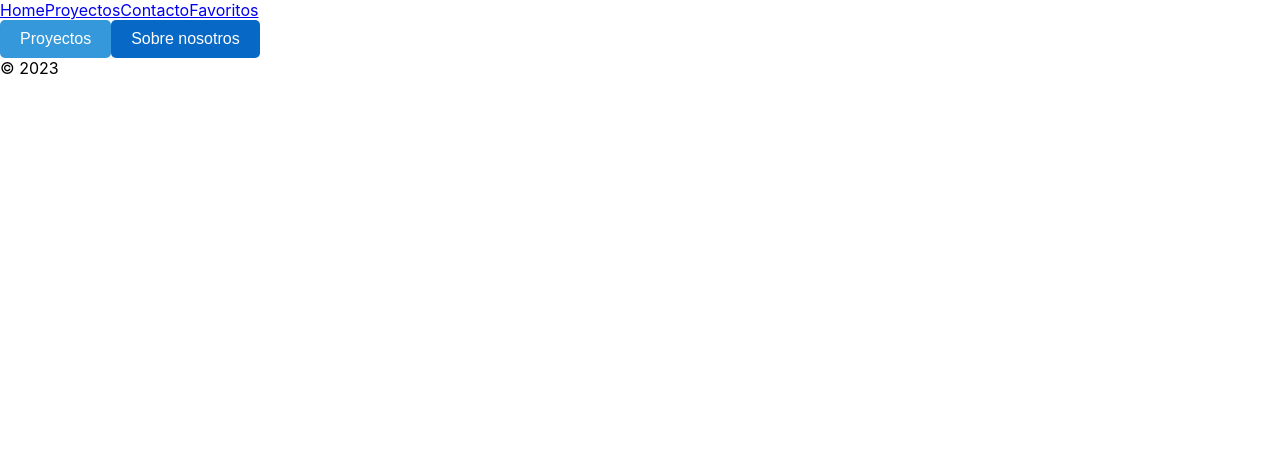
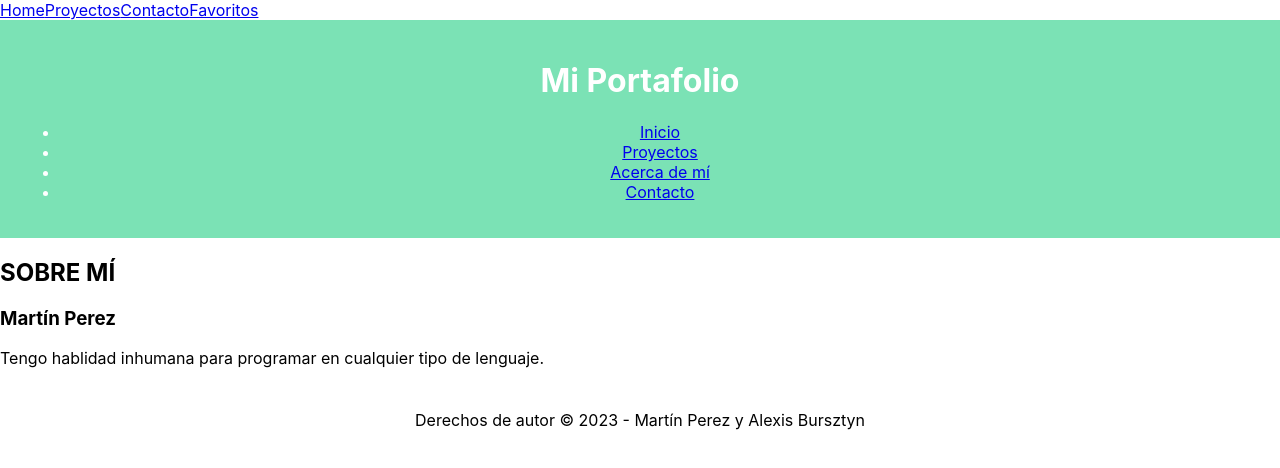
Before and after one commit to AleBur10/TP10-EFSI, a React (Create React App) app in the folder tp10/: page / in a window 1280 px wide. Shown: the top 468 px of the page. Built offline with nearby package versions, Linux system fonts and the light colour scheme.

Commit message:
estructura hecha..

```diff
--- a/tp10/context/CarritoContext.js
+++ /dev/null
@@ -1,5 +0,0 @@
-import React from "react";
-
-const CarritoContext = React.createContext();
-
-export default CarritoContext;
--- /dev/null
+++ b/tp10/context/FavoritosContext.js
@@ -0,0 +1,5 @@
+import React from "react";
+
+const FavoritosContext = React.createContext();
+
+export default FavoritosContext;
--- a/tp10/src/Componentes/Home.css
+++ b/tp10/src/Componentes/Home.css
@@ -1,19 +1,39 @@
-.proyectos {
-    background-color: #3498db; /* Cambia el color de fondo a tu preferencia */
-    color: #fff; /* Cambia el color del texto a tu preferencia */
-    padding: 10px 20px; /* Ajusta el espaciado interno a tu gusto */
-    border: none; /* Elimina el borde si no lo deseas */
-    border-radius: 5px; /* Añade esquinas redondeadas */
-    font-size: 16px; /* Ajusta el tamaño de fuente a tu preferencia */
-    cursor: pointer; /* Cambia el cursor al pasar el ratón por encima */
-  }
+/* Estilos para el encabezado (header) */
+header {
+  background-color: #7be2b5;
+  color: #fff;
+  text-align: center;
+  padding: 20px;
+}
 
-  .sobre-nosotros {
-    background-color: #0769c5; /* Cambia el color de fondo a tu preferencia */
-    color: #fff; /* Cambia el color del texto a tu preferencia */
-    padding: 10px 20px; /* Ajusta el espaciado interno a tu gusto */
-    border: none; /* Elimina el borde si no lo deseas */
-    border-radius: 5px; /* Añade esquinas redondeadas */
-    font-size: 16px; /* Ajusta el tamaño de fuente a tu preferencia */
-    cursor: pointer; /* Cambia el cursor al pasar el ratón por encima */
-  }
+/* Estilos para el menú */
+nav ul {
+  list-style: none;
+  padding: 0;
+  text-align: center;
+  background-color: #444;
+}
+
+nav ul li {
+  display: inline;
+  margin: 0 10px;
+}
+
+nav ul li a {
+  text-decoration: none;
+  color: #fff;
+}
+
+/* Estilos para el pie de página (footer) */
+footer {
+  background-color: #ffffff;
+  color: #000000;
+  text-align: center;
+  padding: 10px;
+}
+
+sobre-mi{
+  color: #c9f8ed;
+  text-align: center;
+
+}
--- a/tp10/src/Componentes/Home.js
+++ b/tp10/src/Componentes/Home.js
@@ -9,16 +9,27 @@ import NavDropdown from 'react-bootstrap/NavDropdown';
 function Home() {
 
     return (
-        <>
-            <button className="proyectos">Proyectos</button>
-            <button className="sobre-nosotros">Sobre nosotros</button>
-            <Footer container>
-                <Footer.Copyright
-                    href="#"
-                    year={2023}
-                ></Footer.Copyright>
-            </Footer>
-        </>
+        <div>
+            <header>
+                <h1>Mi Portafolio</h1>
+                <ul>
+                    <li><a href="/">Inicio</a></li>
+                    <li><a href="/NuestrasCreaciones">Proyectos</a></li>
+                    <li><a href="QuienesSomos">Acerca de mí</a></li>
+                    <li><a href="/Contacto">Contacto</a></li>
+                </ul>
+            </header>
+
+            <div className="sobre-mi">
+                <h2>SOBRE MÍ</h2>
+                <h3>Martín Perez</h3>
+                <p>Tengo hablidad inhumana para programar en cualquier tipo de lenguaje.</p>
+            </div>
+
+            <footer>
+                <p>Derechos de autor © 2023 - Martín Perez y Alexis Bursztyn</p>
+            </footer>
+        </div>
     );
 
 
```
Also changed, not shown: tp10/src/Componentes/Contacto.js (added, +7 -0 lines), tp10/src/Componentes/Favoritos.js (+9 -0 lines), tp10/src/Componentes/NuestrasCreaciones.js (+8 -0 lines), tp10/src/Componentes/QuienesSomos.js (+8 -0 lines), tp10/src/Componentes/Contacto.css (added), tp10/src/Componentes/Favoritos.css (added), tp10/src/Componentes/NuestrasCreaciones.css (added), tp10/src/Componentes/QuienesSomos.css (added).
